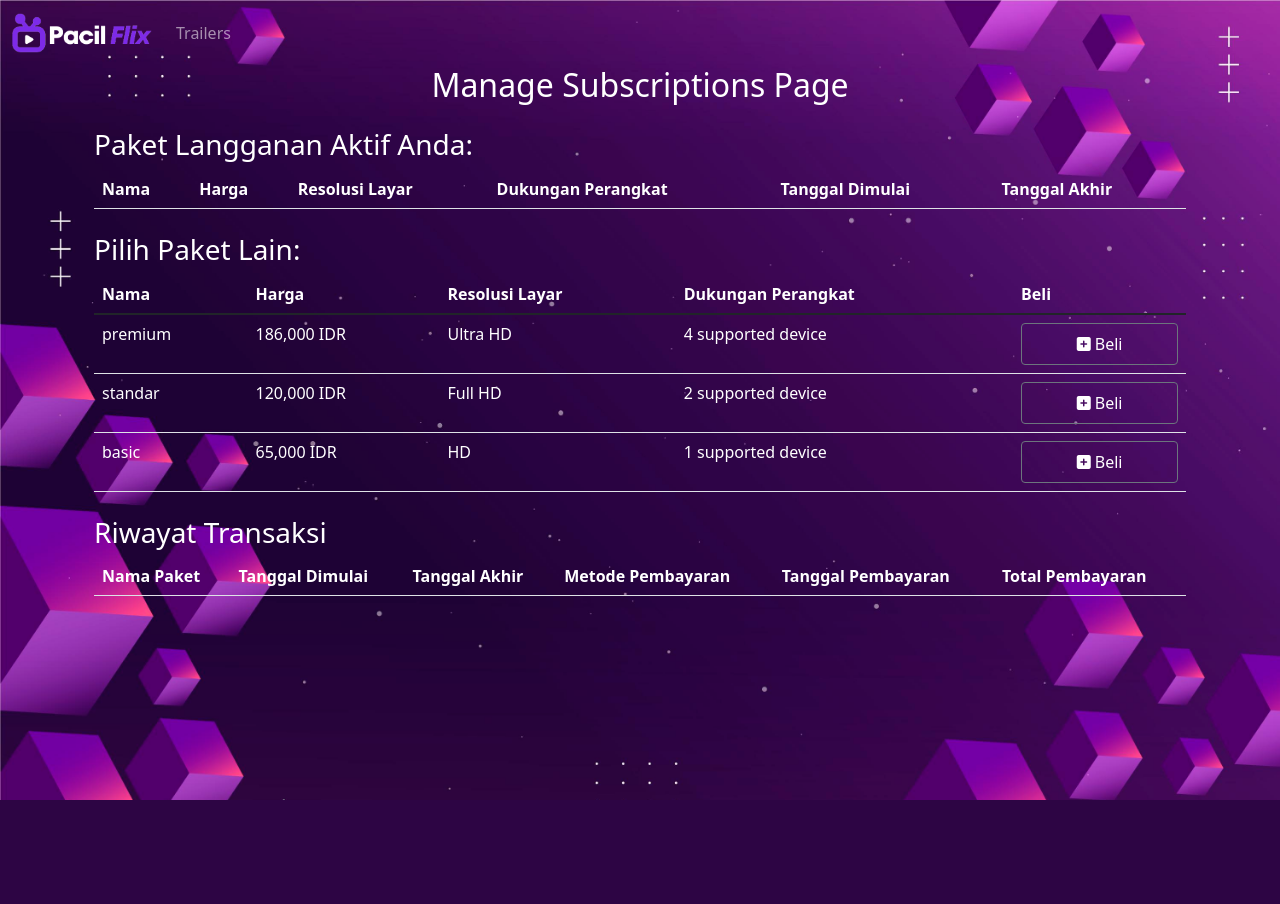
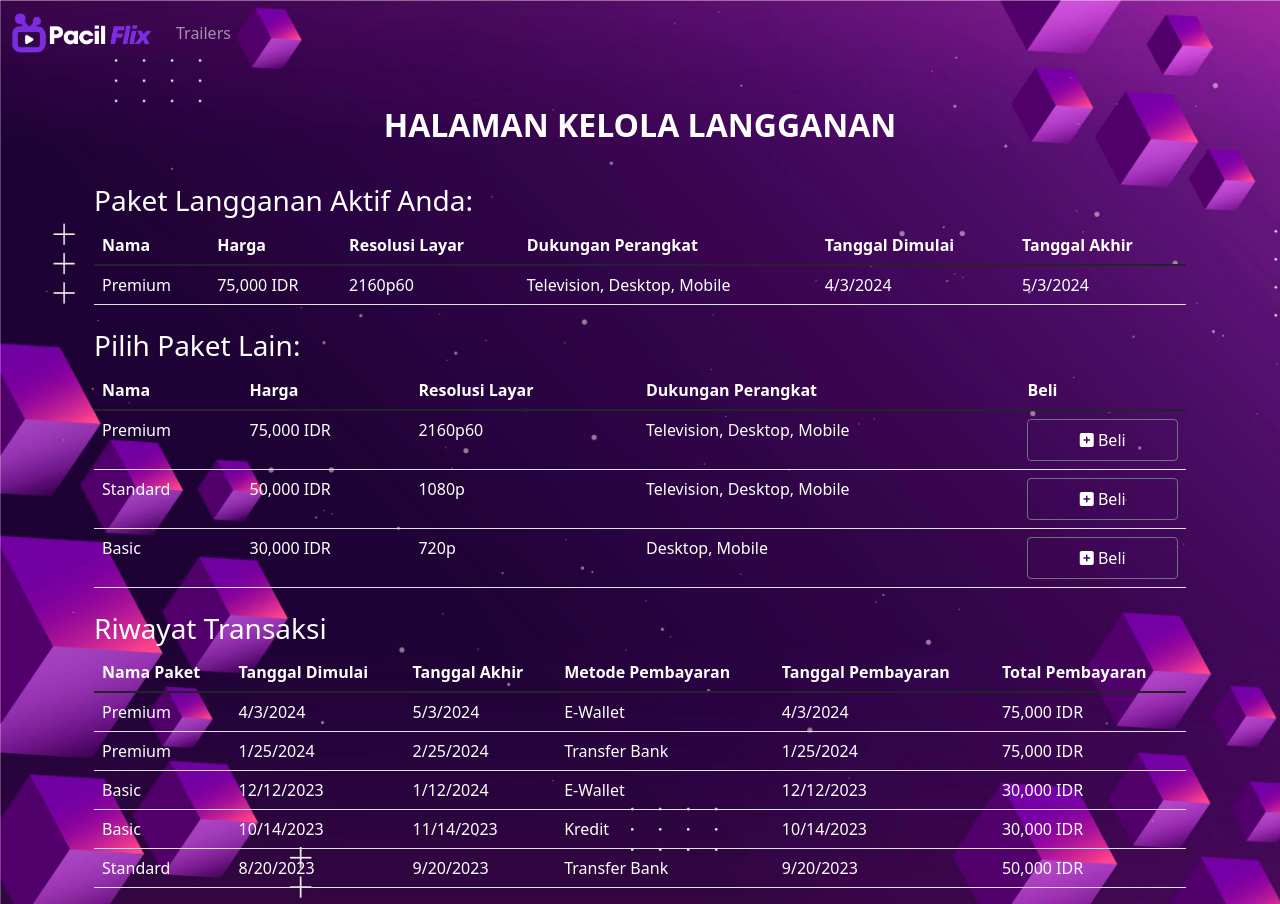
Before and after one commit to BASDAT-F12/F12-PacilFlix, a Django app: page /user/daftar-langganan/ in a window 1280 px wide. Before the commit the page ends 800 px from the top, so only its background shows below. Run offline with Django 5.2, Linux system fonts and the light colour scheme; lists and menus that the app fills with data are empty.

Commit message:
done implement cru langganan frontend

```diff
--- a/user/templates/daftar-langganan.html
+++ b/user/templates/daftar-langganan.html
@@ -12,7 +12,7 @@
     }
 </style>
 {% block content %}
-<h2 align="center">Manage Subscriptions Page</h2>
+<h2 align="center" style="margin-top: 40px; margin-bottom: 40px; font-weight: bold" >HALAMAN KELOLA LANGGANAN</h2>
 <div class='container'>
     {% include "paket-aktif.html" %}
     {% include "paket-lain.html" %}
--- a/user/templates/paket-aktif.html
+++ b/user/templates/paket-aktif.html
@@ -1,7 +1,7 @@
 {% block content %}
 <div class="container mt-4">
     <h3>Paket Langganan Aktif Anda:</h3>
-    <table class="table table-hover">
+    <table class="table table">
         <thead>
         <tr>
             <th>Nama</th>
@@ -12,6 +12,16 @@
             <th>Tanggal Akhir</th>
         </tr>
         </thead>
+        <tbody>
+        <tr>
+            <td>Premium</td>
+            <td>75,000 IDR</td>
+            <td>2160p60</td>
+            <td>Television, Desktop, Mobile</td>
+            <td>4/3/2024</td>
+            <td>5/3/2024</td>
+        </tr>
+        </tbody>
 
     </table>
 </div>
--- a/user/templates/paket-lain.html
+++ b/user/templates/paket-lain.html
@@ -8,15 +8,15 @@
             <th>Harga</th>
             <th>Resolusi Layar</th>
             <th>Dukungan Perangkat</th>
-            <th>Beli</th>
+            <th align="center">Beli</th>
         </tr>
         </thead>
         <tbody>
         <tr>
-            <td>premium</td>
-            <td>186,000 IDR </td>
-            <td>Ultra HD</td>
-            <td>4 supported device</td>
+            <td>Premium</td>
+            <td>75,000 IDR</td>
+            <td>2160p60</td>
+            <td>Television, Desktop, Mobile</td>
             <td>
                 <a class="nav-link btn btn-outline-secondary" href="" style="color: white;">
                     <i class="fa fa-plus-square"></i> Beli
@@ -24,10 +24,10 @@
             </td>
         </tr>
         <tr>
-            <td>standar</td>
-            <td>120,000 IDR</td>
-            <td>Full HD</td>
-            <td>2 supported device</td>
+            <td>Standard</td>
+            <td>50,000 IDR</td>
+            <td>1080p</td>
+            <td>Television, Desktop, Mobile</td>
             <td>
                 <a class="nav-link btn btn-outline-secondary" href="" style="color: white;">
                     <i class="fa fa-plus-square"></i> Beli
@@ -35,16 +35,15 @@
             </td>
         </tr>
         <tr>
-            <td>basic</td>
-            <td>65,000 IDR</td>
-            <td>HD</td>
-            <td>1 supported device</td>
+            <td>Basic</td>
+            <td>30,000 IDR</td>
+            <td>720p</td>
+            <td>Desktop, Mobile</td>
             <td>
-                <a class="nav-link btn btn-outline-secondary" href="" style="color: white;">
+                <a class="nav-link btn btn-outline-secondary" href="{% url 'user:halaman-beli' %}" style="color: white;">
                     <i class="fa fa-plus-square"></i> Beli
                 </a>
             </td>
-
         </tr>
         </tbody>
     </table>
--- a/user/templates/riwayat-transaksi.html
+++ b/user/templates/riwayat-transaksi.html
@@ -1,9 +1,9 @@
 {% block content %}
 <div class="container mt-4">
     <h3>Riwayat Transaksi</h3>
-    <table class="table table-hover">
+    <table class="table table" >
         <thead>
-        <tr>
+        <tr >
             <th>Nama Paket</th>
             <th>Tanggal Dimulai</th>
             <th>Tanggal Akhir</th>
@@ -12,7 +12,48 @@
             <th>Total Pembayaran</th>
         </tr>
         </thead>
-
+        <tbody>
+        <tr>
+            <td>Premium</td>
+            <td>4/3/2024</td>
+            <td>5/3/2024</td>
+            <td>E-Wallet</td>
+            <td>4/3/2024</td>
+            <td>75,000 IDR</td>
+        </tr>
+        <tr>
+            <td>Premium</td>
+            <td>1/25/2024</td>
+            <td>2/25/2024</td>
+            <td>Transfer Bank</td>
+            <td>1/25/2024</td>
+            <td>75,000 IDR</td>
+        </tr>
+        <tr>
+            <td>Basic</td>
+            <td>12/12/2023</td>
+            <td>1/12/2024</td>
+            <td>E-Wallet</td>
+            <td>12/12/2023</td>
+            <td>30,000 IDR</td>
+        </tr>
+        <tr>
+            <td>Basic</td>
+            <td>10/14/2023</td>
+            <td>11/14/2023</td>
+            <td>Kredit</td>
+            <td>10/14/2023</td>
+            <td>30,000 IDR</td>
+        </tr>
+        <tr>
+            <td>Standard</td>
+            <td>8/20/2023</td>
+            <td>9/20/2023</td>
+            <td>Transfer Bank</td>
+            <td>9/20/2023</td>
+            <td>50,000 IDR</td>
+        </tr>
+        </tbody>
     </table>
 </div>
 {% endblock %}
--- a/user/urls.py
+++ b/user/urls.py
@@ -1,8 +1,9 @@
 from django.urls import path
-from user.views import list_package
+from user.views import list_package, buy_page
 
 app_name = 'user'
 
 urlpatterns = [
     path('daftar-langganan/', list_package, name='daftar-langganan'),
+    path('halaman-beli/', buy_page, name='halaman-beli')
 ]
--- a/user/views.py
+++ b/user/views.py
@@ -6,5 +6,11 @@ def list_package(request):
         'name': 'PacilFix F12',
         'class': 'BASDAT F'
     }
+    return render(request, "daftar-langganan.html", context)
 
-    return render(request, "daftar-langganan.html", context)
+def buy_page(request):
+    context = {
+        'name': 'PacilFix F12',
+        'class': 'BASDAT F'
+    }
+    return render(request, "halaman-beli.html", context)
```
Also changed, not shown: user/templates/halaman-beli.html (+53 -9 lines).
